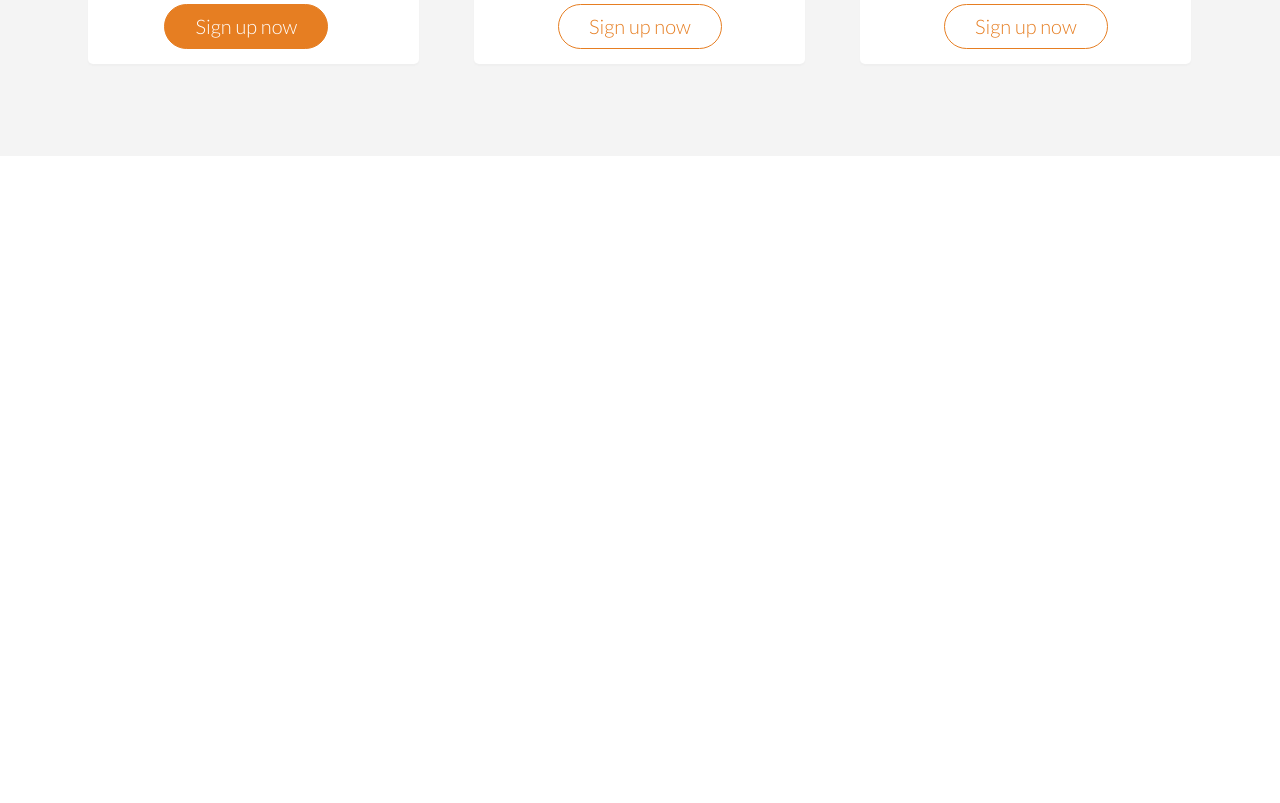
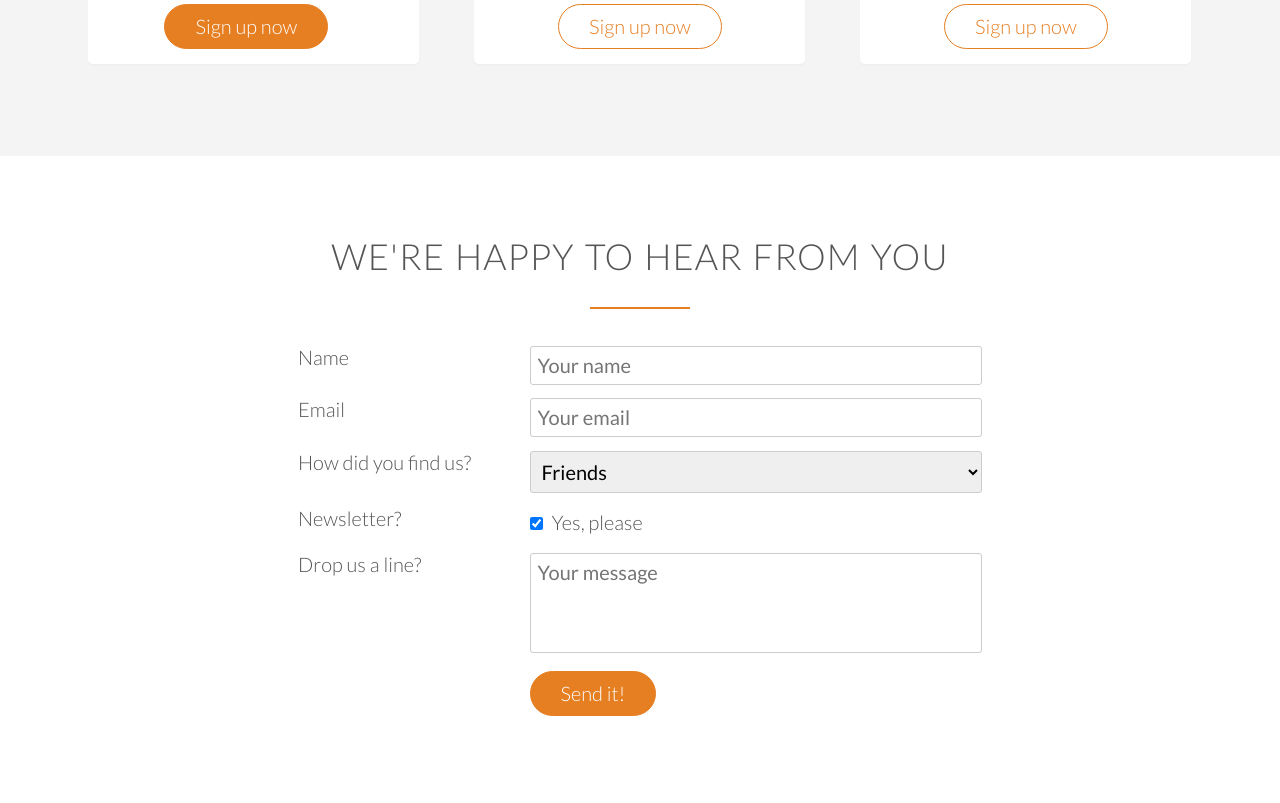
Before and after one commit to ccquach/ResponsiveWebsitesHTML5CSS, a PHP site: page / in a window 1280 px wide. Shown: the part 4499-5302 px from the top of the page. Before the commit the page ends 4565 px from the top, so only its background shows below. Run offline with PHP 8.4, Linux system fonts and the light colour scheme.

Commit message:
omnifood add contact form

```diff
--- a/omnifood/index.html
+++ b/omnifood/index.html
@@ -297,6 +297,69 @@
 			</div>
 		</div>
 	</section>
+
+	<section class="section-form">
+		<div class="row">
+			<h2>We're happy to hear from you</h2>
+			<div class="row">
+				<form method="post" action="#" class="contact-form">
+					<div class="row">
+						<div class="col span-1-of-3">
+							<label for="name">Name</label>
+						</div>
+						<div class="col span-2-of-3">
+							<input type="text" name="name" id="name" placeholder="Your name" required>
+						</div>
+					</div>
+					<div class="row">
+						<div class="col span-1-of-3">
+							<label for="email">Email</label>
+						</div>
+						<div class="col span-2-of-3">
+							<input type="email" name="email" id="email" placeholder="Your email" required>
+						</div>
+					</div>
+					<div class="row">
+						<div class="col span-1-of-3">
+							<label for="find-us">How did you find us?</label>
+						</div>
+						<div class="col span-2-of-3">
+							<select name="find-us" id="find-us">
+								<option value="friends" selected>Friends</option>
+								<option value="search">Search engine</option>
+								<option value="ad">Advertisement</option>
+								<option value="other">Other</option>
+							</select>
+						</div>
+					</div>
+					<div class="row">
+						<div class="col span-1-of-3">
+							<label for="news">Newsletter?</label>
+						</div>
+						<div class="col span-2-of-3">
+							<input type="checkbox" name="news" id="news" checked> Yes, please
+						</div>
+					</div>
+					<div class="row">
+						<div class="col span-1-of-3">
+							<label for="message">Drop us a line?</label>
+						</div>
+						<div class="col span-2-of-3">
+							<textarea name="message" id="message" placeholder="Your message"></textarea>
+						</div>
+					</div>
+					<div class="row">
+						<div class="col span-1-of-3">
+							<label>&nbsp;</label>
+						</div>
+						<div class="col span-2-of-3">
+							<input type="submit" value="Send it!">
+						</div>
+					</div>
+				</form>
+			</div>
+		</div>
+	</section>
 </body>
 
 </html>
--- a/omnifood/resources/css/style.css
+++ b/omnifood/resources/css/style.css
@@ -154,7 +154,8 @@ a:active {
 /* ----- BUTTONS ----- */
 
 .btn:link,
-.btn:visited {
+.btn:visited,
+input[type=submit] {
 	display: inline-block;
 	padding: 10px 30px;
 	font-weight: 300;
@@ -165,7 +166,8 @@ a:active {
 }
 
 .btn-full:link,
-.btn-full:visited {
+.btn-full:visited,
+input[type=submit] {
 	background-color: #e67e22;
 	color: #fff;
 	margin-right: 15px;
@@ -177,7 +179,9 @@ a:active {
 }
 
 .btn:hover,
-.btn:active {
+.btn:active,
+input[type=submit]:hover,
+input[type=submit]:active {
 	background-color: #cf6d17;
 	border: 1px solid #cf6d17;
 }
@@ -480,3 +484,41 @@ cite img {
 .plan-box ul li {
 	padding: 5px 0;
 }
+
+/* ============================== */
+
+/* CONTACT FORM */
+
+/* ============================== */
+
+.contact-form {
+	width: 60%;
+	margin: 0 auto;
+}
+
+input[type=text],
+input[type=email],
+select,
+textarea {
+	width: 100%;
+	padding: 7px;
+	border-radius: 3px;
+	border: 1px solid #ccc;
+}
+
+textarea {
+	height: 100px;
+	resize: none;
+}
+
+input[type=submit] {
+	cursor: pointer;
+}
+
+input[type=checkbox] {
+	margin: 10px 5px 10px 0;
+}
+
+*:focus {
+	outline: none;
+}
```
